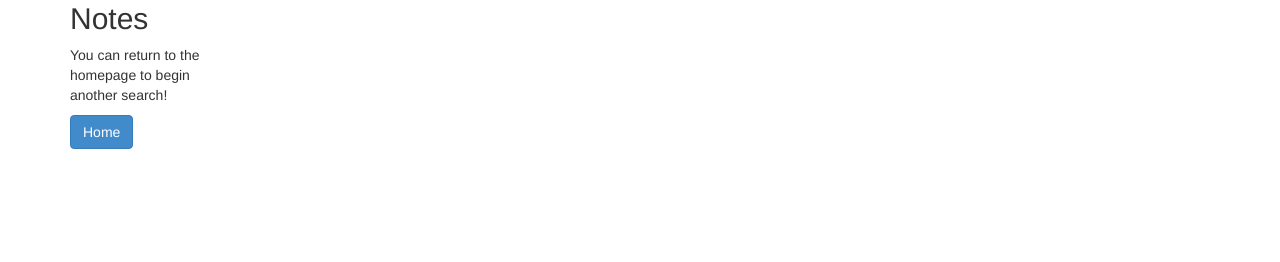
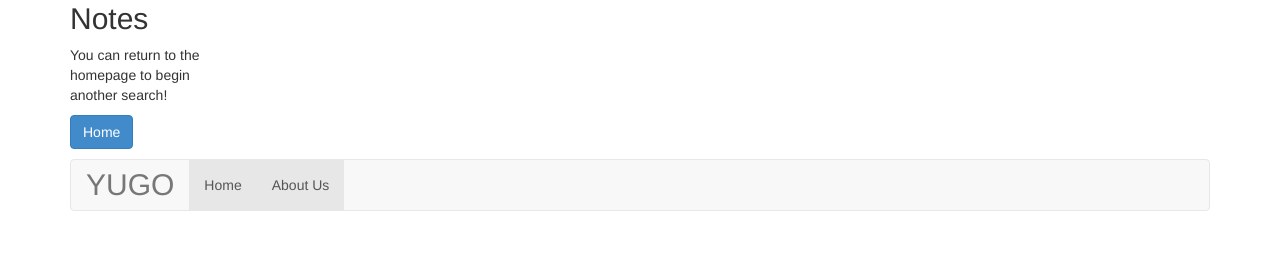
Before and after one commit to stuycs-softdev-fall-2013/proj2-pd7-04-yugo, a Flask app: template templates/go.html in a window 1280 px wide. Shown: the part 96-358 px from the top of the page. Run offline with Flask 2, Linux system fonts and the light colour scheme; the template is opened without the code that fills it, so the values that code supplies are empty; parts of the project's set-up code (start-up, migrations or seed data) failed here and were passed over; some libraries are stand-ins or nearby versions.

Commit message:
added navbar to compile

```diff
--- a/templates/compile.html
+++ b/templates/compile.html
@@ -1,5 +1,12 @@
 <!DOCTYPE html>
 <html>
+
+<head>
+  <link rel="stylesheet" href="/static/css/bootstrap.css">
+  <link rel="stylesheet" href="/static/css/justified-nav.css">
+
+</head>
+
   <head>
     <meta name="viewport" content="initial-scale=1.0, user-scalable=no">
     <meta charset="utf-8">
@@ -116,7 +123,34 @@
 
     </script>
   </head>
+
   <body>
+  <nav class="navbar navbar-default" role="navigation">
+  <!-- Brand and toggle get grouped for better mobile display -->
+  <div class="navbar-header">
+    <button type="button" class="navbar-toggle" data-toggle="collapse" data-target="#bs-example-navbar-collapse-1">
+      <span class="sr-only">Toggle navigation</span>
+      <span class="icon-bar"></span>
+      <span class="icon-bar"></span>
+      <span class="icon-bar"></span>
+    </button>
+    <a class="navbar-brand" href="#">YUGO</a>
+  </div>
+
+
+  <!-- Collect the nav links, forms, and other content for toggling -->
+  <div class="collapse navbar-collapse" id="bs-example-navbar-collapse-1">
+    <ul class="nav navbar-nav">
+      <li class="active"><a href="/">Home</a></li>
+      <li class="active"><a href="/AboutUs">About Us</a></li>
+
+    </ul>
+
+
+  </div><!-- /.navbar-collapse -->
+ </nav>
+
+
     <div id="panel">
       <b>Mode of Travel: </b>
       <select id="mode" onchange="calcRoute();">
```
